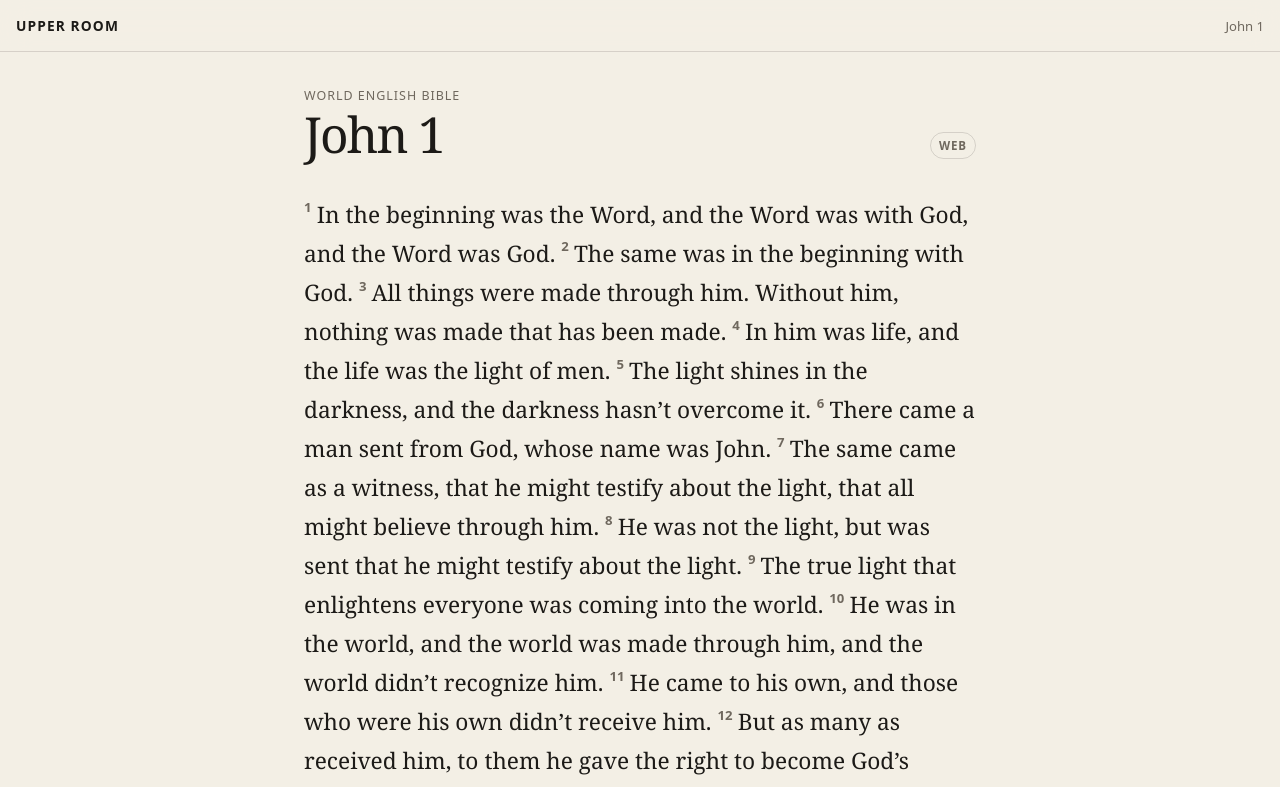
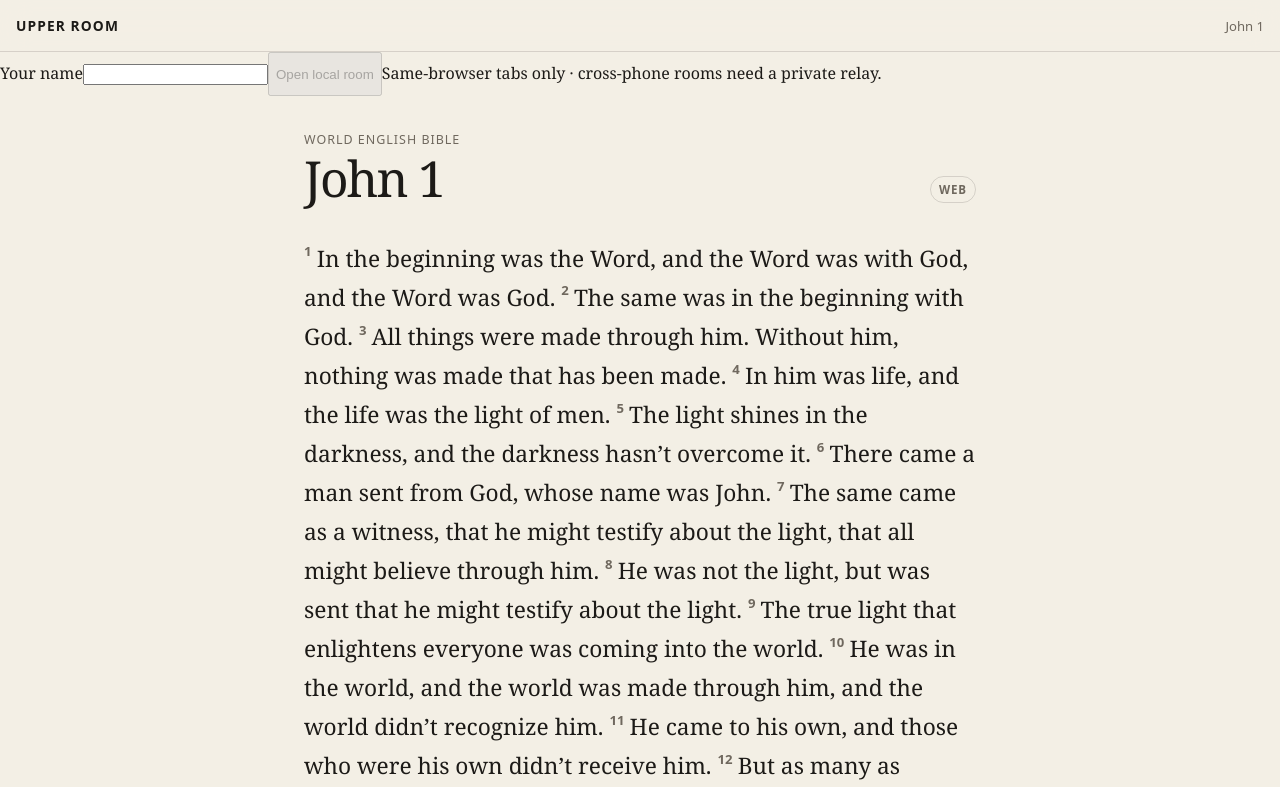
Before and after one commit to the-static-collective/Upper-room, a React (Vite) app: page / in a window 1280 px wide. Shown: the top 787 px of the page. Built offline with nearby package versions, Linux system fonts and the light colour scheme.

Commit message:
feat(presence): wire local reading sessions and sovereign tabs into Scripture surface

```diff
--- a/src/app/App.tsx
+++ b/src/app/App.tsx
@@ -1,6 +1,23 @@
+import { useEffect, useRef, useState, type UIEvent } from 'react';
 import Reader from '../features/scripture/Reader';
 import type { ScriptureAdapter, ScriptureRef } from '../features/scripture/types';
 import { webpAdapter } from '../features/scripture/webpAdapter';
+import PresenceTabs from '../features/presence/PresenceTabs';
+import {
+  claimObservedLocation,
+  createPresenceState,
+  displayedWindow,
+  markParticipantOffline,
+  moveMyWindow,
+  observeUser,
+  receiveRemoteWindow,
+  returnToMine,
+} from '../features/presence/reducer';
+import {
+  openLocalRoomChannel,
+  type ChannelFactory,
+} from '../features/presence/localRoomChannel';
+import type { PresenceState, ReadingWindow, RemoteWindow } from '../features/presence/types';
 
 const JOHN_ONE: ScriptureRef = Object.freeze({
   translationId: 'webp',
@@ -8,11 +25,113 @@ const JOHN_ONE: ScriptureRef = Object.freeze({
   chapter: 1,
 });
 
+const START_WINDOW: ReadingWindow = Object.freeze({
+  scripture: JOHN_ONE,
+  anchorVerse: 1,
+});
+
+type Identity = { userId: string; sessionId: string; displayName: string };
+
 type AppProps = {
   scriptureAdapter?: ScriptureAdapter;
+  /** A same-browser rehearsal transport; this is not a phone-to-phone relay. */
+  localChannelFactory?: ChannelFactory;
 };
 
-export default function App({ scriptureAdapter = webpAdapter }: AppProps) {
+function newLocalId(): string {
+  if (typeof crypto !== 'undefined' && typeof crypto.randomUUID === 'function') {
+    return crypto.randomUUID();
+  }
+  // Used only to name same-browser rehearsal channels, never for auth or access control.
+  return `local-${Date.now().toString(36)}-${Math.random().toString(36).slice(2)}`;
+}
+
+function verseAtScrollTop(container: HTMLElement): number | null {
+  const verses = Array.from(container.querySelectorAll<HTMLElement>('.verse'));
+  if (verses.length === 0) return null;
+  const top = container.getBoundingClientRect().top + 20;
+  let nearest = verses[0]!;
+  for (const verse of verses) {
+    if (verse.getBoundingClientRect().top <= top) nearest = verse;
+    else break;
+  }
+  const id = nearest.id.match(/-(\d+)-(\d+)$/);
+  return id ? Number(id[2]) : null;
+}
+
+export default function App({
+  scriptureAdapter = webpAdapter,
+  localChannelFactory,
+}: AppProps) {
+  const [name, setName] = useState('');
+  const [roomId, setRoomId] = useState('');
+  const [identity, setIdentity] = useState<Identity | null>(null);
+  const [presence, setPresence] = useState<PresenceState | null>(null);
+  const channelRef = useRef<ReturnType<typeof openLocalRoomChannel> | null>(null);
+
+  useEffect(() => {
+    if (!identity || !roomId) return;
+    const initial: RemoteWindow = {
+      ...identity,
+      revision: 0,
+      online: true,
+      window: START_WINDOW,
+    };
+    const channel = openLocalRoomChannel(
+      roomId,
+      initial,
+      {
+        onWindow: (remote) => setPresence((state) =>
+          state ? receiveRemoteWindow(state, remote) : state),
+        onLeave: (userId, sessionId) => setPresence((state) =>
+          state ? markParticipantOffline(state, userId, sessionId) : state),
+      },
+      localChannelFactory,
+    );
+    channelRef.current = channel;
+    return () => {
+      channel.close();
+      if (channelRef.current === channel) channelRef.current = null;
+    };
+  }, [identity, roomId, localChannelFactory]);
+
+  useEffect(() => {
+    if (identity && presence) channelRef.current?.publish(presence.mine);
+  }, [identity, presence?.mine]);
+
+  const join = () => {
+    const displayName = name.trim();
+    if (!displayName || identity) return;
+    const params = new URLSearchParams(window.location.search);
+    const fromUrl = params.get('room') ?? '';
+    const id = /^[a-zA-Z0-9-]{1,100}$/.test(fromUrl) ? fromUrl : newLocalId();
+    params.set('room', id);
+    window.history.replaceState(window.history.state, '', `${window.location.pathname}?${params.toString()}${window.location.hash}`);
+    const sessionId = newLocalId();
+    setRoomId(id);
+    setIdentity({ userId: sessionId, sessionId, displayName });
+    setPresence(createPresenceState(sessionId, START_WINDOW));
+  };
+
+  const current = presence ? displayedWindow(presence) : START_WINDOW;
+  const observed = presence?.observingUserId
+    ? presence.remote[presence.observingUserId]
+    : null;
+  const focusKey = observed
+    ? `remote:${observed.userId}:${observed.sessionId}:${observed.revision}`
+    : 'mine';
+
+  const claim = () => setPresence((state) => state ? claimObservedLocation(state) : state);
+  const onScroll = (event: UIEvent<HTMLElement>) => {
+    if (!identity) return;
+    const verse = verseAtScrollTop(event.currentTarget);
+    if (verse === null) return;
+    setPresence((state) => {
+      if (!state || state.observingUserId !== null || state.mine.anchorVerse === verse) return state;
+      return moveMyWindow(state, { ...state.mine, anchorVerse: verse });
+    });
+  };
+
   return (
     <div className="app-shell">
       <header className="room-header">
@@ -20,8 +139,53 @@ export default function App({ scriptureAdapter = webpAdapter }: AppProps) {
         <span className="room-state">John 1</span>
       </header>
 
-      <main className="scripture-surface" data-surface="scripture">
-        <Reader adapter={scriptureAdapter} scriptureRef={JOHN_ONE} />
+      {!identity ? (
+        <form className="presence-entry" onSubmit={(event) => { event.preventDefault(); join(); }}>
+          <label htmlFor="reader-name">Your name</label>
+          <input
+            id="reader-name"
+            type="text"
+            maxLength={48}
+            autoComplete="off"
+            value={name}
+            onChange={(event) => setName(event.currentTarget.value)}
+          />
+          <button type="submit" disabled={!name.trim()}>Open local room</button>
+          <span className="presence-limitation">Same-browser tabs only · cross-phone rooms need a private relay.</span>
+        </form>
+      ) : (
+        <div className="presence-bar">
+          {presence && (
+            <PresenceTabs
+              state={presence}
+              onObserve={(userId) => setPresence((state) => state ? observeUser(state, userId) : state)}
+              onReturn={() => setPresence((state) => state ? returnToMine(state) : state)}
+            />
+          )}
+          <span className="presence-limitation">
+            Local rehearsal · open this room URL in a second tab of the same browser.
+          </span>
+        </div>
+      )}
+
+      <main
+        className="scripture-surface"
+        data-surface="scripture"
+        tabIndex={0}
+        onScroll={onScroll}
+        onPointerDownCapture={claim}
+        onWheelCapture={claim}
+        onTouchStartCapture={claim}
+        onKeyDownCapture={(event) => {
+          if (['ArrowDown', 'ArrowUp', 'PageDown', 'PageUp', 'Home', 'End'].includes(event.key)) claim();
+        }}
+      >
+        <Reader
+          adapter={scriptureAdapter}
+          scriptureRef={current.scripture}
+          focusVerse={current.anchorVerse}
+          focusKey={focusKey}
+        />
       </main>
     </div>
   );
```
